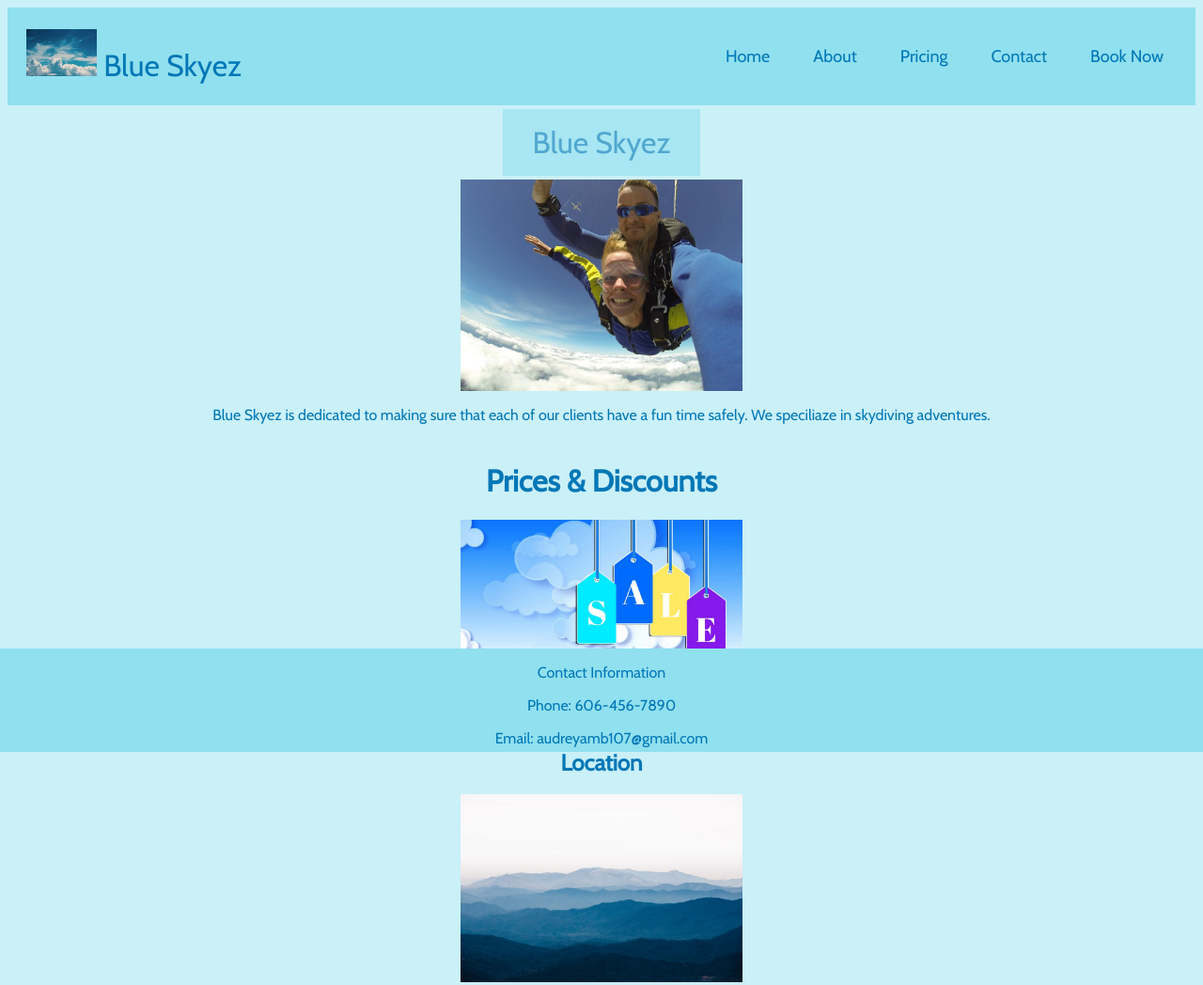
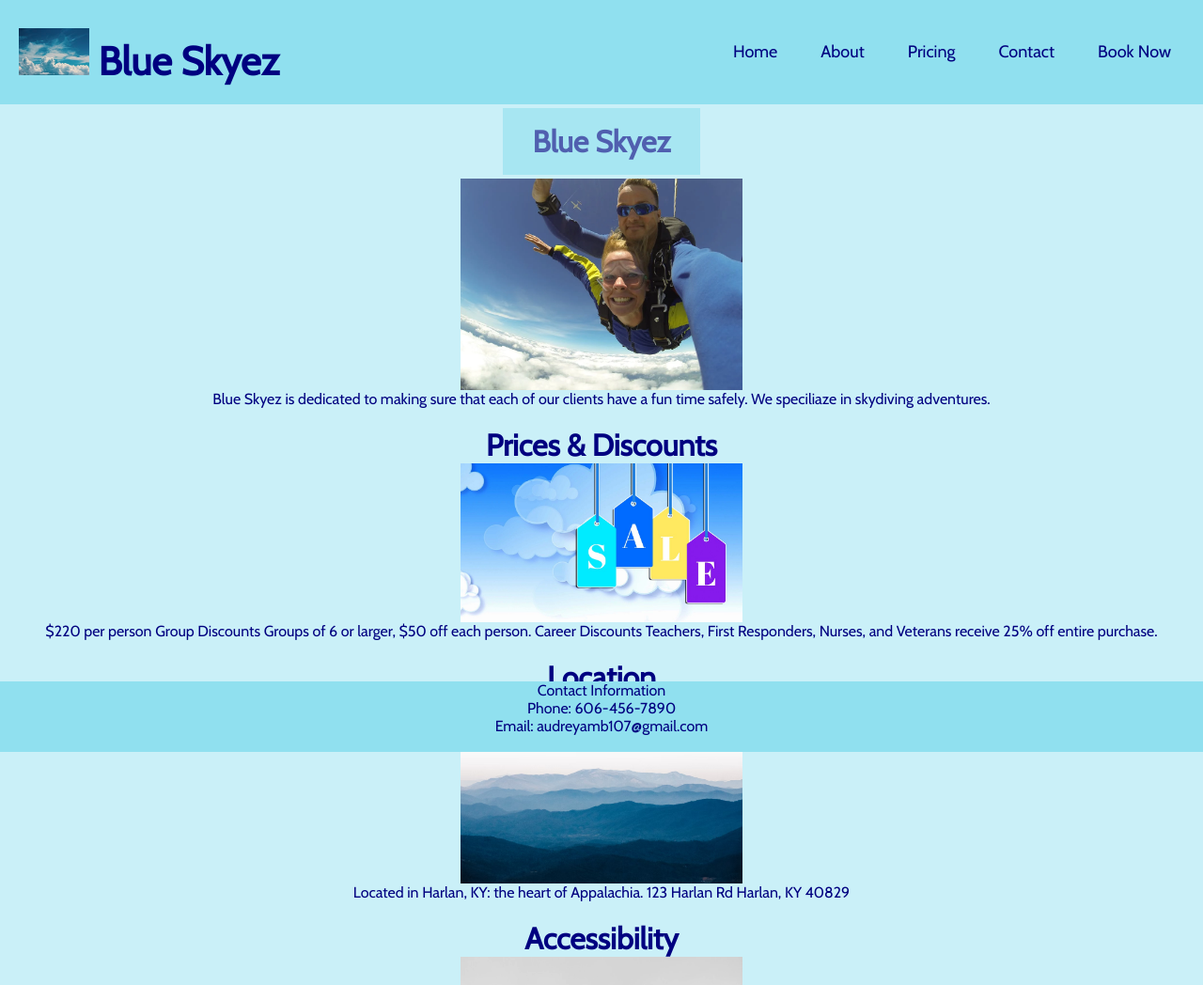
Before and after one commit to audreyamb107/My-Final-Project, a plain HTML site: page index.html in a window 1280 px wide. Shown: the top 1048 px of the page at 94% size. Drawn offline with nearby package versions, Linux system fonts and the light colour scheme.

Commit message:
multiple visual changes

```diff
--- a/index.html
+++ b/index.html
@@ -12,7 +12,7 @@
 
    <nav class="navbar">
      <!-- LOGO -->
-     <div class="logo"> <img alt="a photo of a cloud as the logo in the top left corner" src="logo/blueskyezlogo.avif" width="75" height="75"> <span>Blue Skyez</span> </div>
+     <div class="logo"> <img class="logoimage" alt="a photo of a cloud as the logo in the top left corner" src="logo/blueskyezlogo.avif" width="75" height="75"> <span>Blue Skyez</span> </div>
      <!-- NAVIGATION MENU -->
      <ul class="nav-links">
 
@@ -22,7 +22,7 @@
          <li><a href="https://docs.google.com/presentation/d/1o0tynN9hKn2TQJV8jeqlSfj7j5g9mETN-WsqU03s424/edit?usp=sharing">About</a></li>
 
          </li>
-         <li><a href="https://docs.google.com/presentation/d/18AAYsWz0uQ9ULlMuh3fQbGY6kM1sXhABy6APy2uyvxM/edit?usp=sharing">Pricing</a></li>
+         <li><a href="https://docs.google.com/presentation/d/18AAYsWz0uQ9ULlMuh1fQbGY6kM1sXhABy6APy2uyvxM/edit?usp=sharing">Pricing</a></li>
          <li><a href="https://forms.gle/DmjrMUWpkHAaQkSS7">Contact</a>
           <li><a href="https://forms.gle/Wh8RjiyJTmmnR3fU6">Book Now </a></li>
        </div>
@@ -48,7 +48,7 @@
               .btn {
                 background-color: #90e0ef;
                 border: none;
-                color: #0077b6;
+                color: navy;
                 padding: 16px 32px;
                 text-align: center;
                 font-size: 32px;
@@ -56,6 +56,7 @@
                 opacity: 0.6;
                 transition: 0.3s;
                 font-family: 'cabin';
+                font-weight: bold;
               }
 
               .btn:hover {opacity: 1}
@@ -77,7 +78,7 @@
             Career Discounts
             Teachers, First Responders, Nurses, and Veterans receive 25% off entire purchase.
         </p>
-        <h2 style="text-align:center">Location</h2>
+        <h1 style="text-align:center">Location</h1>
         <img alt="blue mountains" src="appalachia/appalachia.avif" class="center">
         <p class="bottompadding">Located in Harlan, KY: the heart of Appalachia.
           123 Harlan Rd
@@ -85,7 +86,7 @@ Harlan, KY 40829
 
         </p>
 
-        <h3 style="text-align:center"> Accessibility</h3>
+        <h1 style="text-align:center"> Accessibility</h1>
         <img alt="colored pencil drawing of a diverse group of five people" src="accessibility/accessibility.webp" class="center">
         <p class="bottompadding">We are dedicated to making sure that everyone can safely enjoy our adventure.</p>
       </div>
--- a/style.css
+++ b/style.css
@@ -1,7 +1,3 @@
-Font-Family: 'Roboto Condensed', Sans-Serif;
-Font-Size: 16px;
-Font-Family: 'Cabin', Sans-Serif;
-Font-Size: 16px;
 /* UTILITIES */
 * {
   margin: 0;
@@ -11,7 +7,7 @@ Font-Size: 16px;
  body {
   font-family: 'cabin';
   padding-bottom: 75px;
-  color: #0077b6
+  color: navy;
 
  }
  a {
@@ -27,14 +23,19 @@ Font-Size: 16px;
   justify-content: space-between;
   padding: 20px;
   background-color: #90e0ef;
-  color: #0077b6;
+  color: navy;
  }
  .nav-links a {
-  color: #0077b6;
+  color: navy;
  }
  /* LOGO */
  .logo {
-  font-size: 32px;
+  font-size: 42px;
+  font-weight: bold;
+ }
+ /* LOGO IMAGE */
+ .logoimage {
+  margin-top: 10px;
  }
  /* NAVBAR MENU */
  .menu {
@@ -152,10 +153,10 @@ display: block;
   position:fixed;
   left:0px;
   bottom:0px;
-  height:110px;
+  height:75px;
   width:100%;
   background:#90e0ef;
-  color: #0077b6
+  color: navy;
 }
 .center {
   display: block;
```
